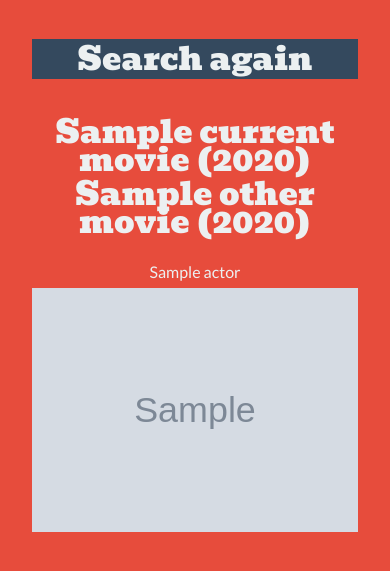
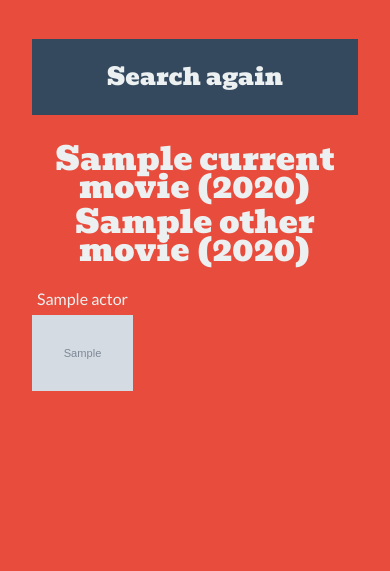
Before and after one commit to alilja/WhatsTheirFace, a Flask app: template templates/results.html in a window 390 px wide. Shown: the top 571 px of the page. Run offline with Flask 2, Linux system fonts and the light colour scheme; the template is opened without the code that fills it: most values are stand-ins (such as "Sample title", 1, 10 or a date in 2020); grey boxes marked "Sample" are stand-in pictures.

Commit message:
updated formatting for mobile

```diff
--- a/static/sass/style.scss
+++ b/static/sass/style.scss
@@ -104,7 +104,13 @@ a {
 
 		#posters {
 			font-size: 2em;
+
+			a {
+				padding: 1em;
+				font-size: 0.75em;
+			}
 		}
+
 	}
 
 }
@@ -117,3 +123,17 @@ a {
 
 	img { width: 100%; }
 }
+
+@media only screen and (max-width: $breakpoint) {
+	#actors {
+		.actor_picture {
+			width: 31%;
+			margin-right: 2%;
+		}
+
+		.spacer {
+			width: 0;
+			margin: 0;
+		}
+	}
+}
--- a/static/style.css
+++ b/static/style.css
@@ -167,7 +167,10 @@ a {
   #above .poster {
     display: none; }
   #above #posters {
-    font-size: 2em; } }
+    font-size: 2em; }
+    #above #posters a {
+      padding: 1em;
+      font-size: 0.75em; } }
 
 #actors {
   font-family: 'Lato', sans-serif;
@@ -176,4 +179,12 @@ a {
   #actors img {
     width: 100%; }
 
+@media only screen and (max-width: 580px) {
+  #actors .actor_picture {
+    width: 31%;
+    margin-right: 2%; }
+  #actors .spacer {
+    width: 0;
+    margin: 0; } }
+
 /*# sourceMappingURL=style.css.map */
--- a/templates/results.html
+++ b/templates/results.html
@@ -31,11 +31,11 @@
 		{% if loop.cycle("newline", "", "endnewline") == "newline" %}
 		<div class="section group">
 		{% endif %}
-			<div class="col span_3_of_11">
+			<div class="col span_3_of_11 actor_picture">
 				{{ actor.name }}
 				<img src="{{ actor.image }}" />
 			</div>
-			<div class="col span_1_of_11"></div>
+			<div class="col span_1_of_11 spacer"></div>
 		{% if loop.cycle("newline", "", "endnewline") == "endnewline" %}
 		</div>
 		{% endif %}
```
Also changed, not shown: 1 other file.
